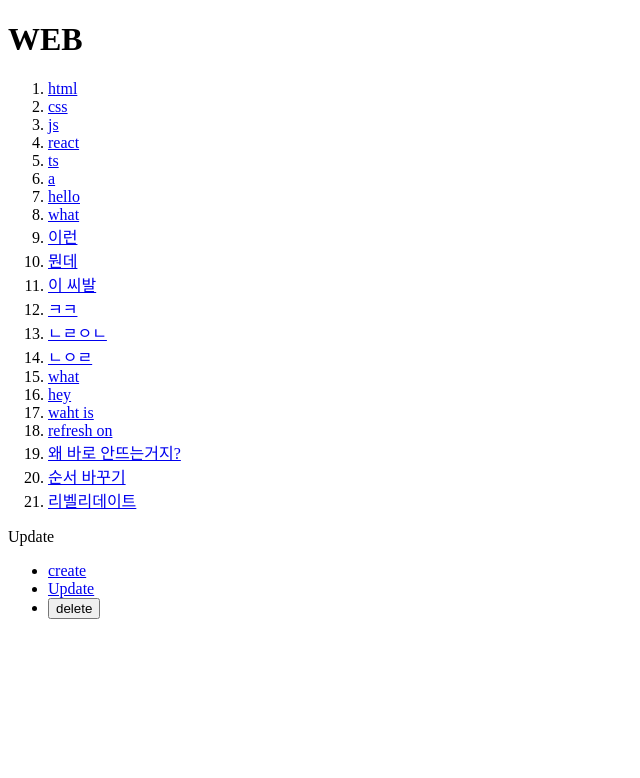
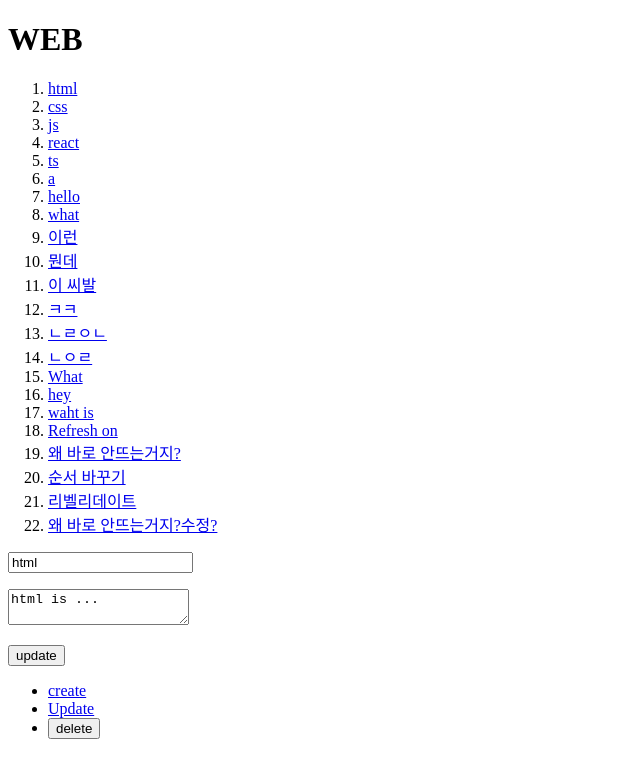
Before and after one commit to Sim0321/next.js-, a Next.js app: page /update/1 in a window 1280 px wide. Shown: the top 778 px of the page, without its empty margins (0-640 px from the left). Built offline with nearby package versions, Linux system fonts and the light colour scheme; data requests are answered from the project's data file.

Commit message:
수정 완료

```diff
--- a/db.json
+++ b/db.json
@@ -88,8 +88,8 @@
       "id": 14
     },
     {
-      "title": "what",
-      "body": "what",
+      "title": "What",
+      "body": "What",
       "id": 15
     },
     {
@@ -103,8 +103,8 @@
       "id": 17
     },
     {
-      "title": "refresh on",
-      "body": "refresh on",
+      "title": "Refresh on",
+      "body": "Refresh on",
       "id": 18
     },
     {
@@ -121,6 +121,11 @@
       "title": "리벨리데이트",
       "body": "리벨리데이트",
       "id": 21
+    },
+    {
+      "title": "왜 바로 안뜨는거지?수정?",
+      "body": "왜 바로 안뜨는거지?수정?",
+      "id": 22
     }
   ]
 }
--- a/src/app/read/[id]/page.js
+++ b/src/app/read/[id]/page.js
@@ -1,6 +1,7 @@
 export default async function Read(props) {
-  const resp = await fetch(`http://localhost:9999/topics/${props.params.id}`);
-
+  const resp = await fetch(`http://localhost:9999/topics/${props.params.id}`, {
+    cache: "no-store",
+  });
   const topic = await resp.json();
   return (
     <>
--- a/src/app/update/[id]/page.js
+++ b/src/app/update/[id]/page.js
@@ -1,3 +1,72 @@
+"use client";
+
+import { useParams, useRouter } from "next/navigation";
+import { useEffect, useState } from "react";
+
 export default function Update() {
-  return <>Update</>;
+  const router = useRouter();
+
+  const params = useParams();
+  const id = params.id;
+
+  const [info, setInfo] = useState({
+    title: "",
+    body: "",
+  });
+
+  useEffect(() => {
+    fetch(`http://localhost:9999/topics/${id}`)
+      .then((resp) => resp.json())
+      .then((result) => {
+        // console.log(result);
+        setInfo({ ...info, title: result.title, body: result.body });
+      });
+  }, []);
+
+  return (
+    <form
+      onSubmit={(e) => {
+        e.preventDefault();
+        const title = e.target.title.value;
+        const body = e.target.body.value;
+
+        const option = {
+          method: "PATCH",
+          headers: {
+            "Content-Type": "application/json",
+          },
+          body: JSON.stringify({ title, body }),
+        };
+
+        fetch(`http://localhost:9999/topics/${id}`, option)
+          .then((res) => res.json())
+          .then((result) => {
+            const id = result.id;
+            router.push(`/read/${id}`);
+            router.refresh();
+          });
+      }}
+    >
+      <p>
+        <input
+          type="text"
+          name="title"
+          placeholder="title"
+          value={info.title}
+          onChange={(e) => setInfo({ ...info, title: e.target.value })}
+        />
+      </p>
+      <p>
+        <textarea
+          name="body"
+          placeholder="body"
+          value={info.body}
+          onChange={(e) => setInfo({ ...info, body: e.target.value })}
+        ></textarea>
+      </p>
+      <p>
+        <input type="submit" value="update" />
+      </p>
+    </form>
+  );
 }
```
